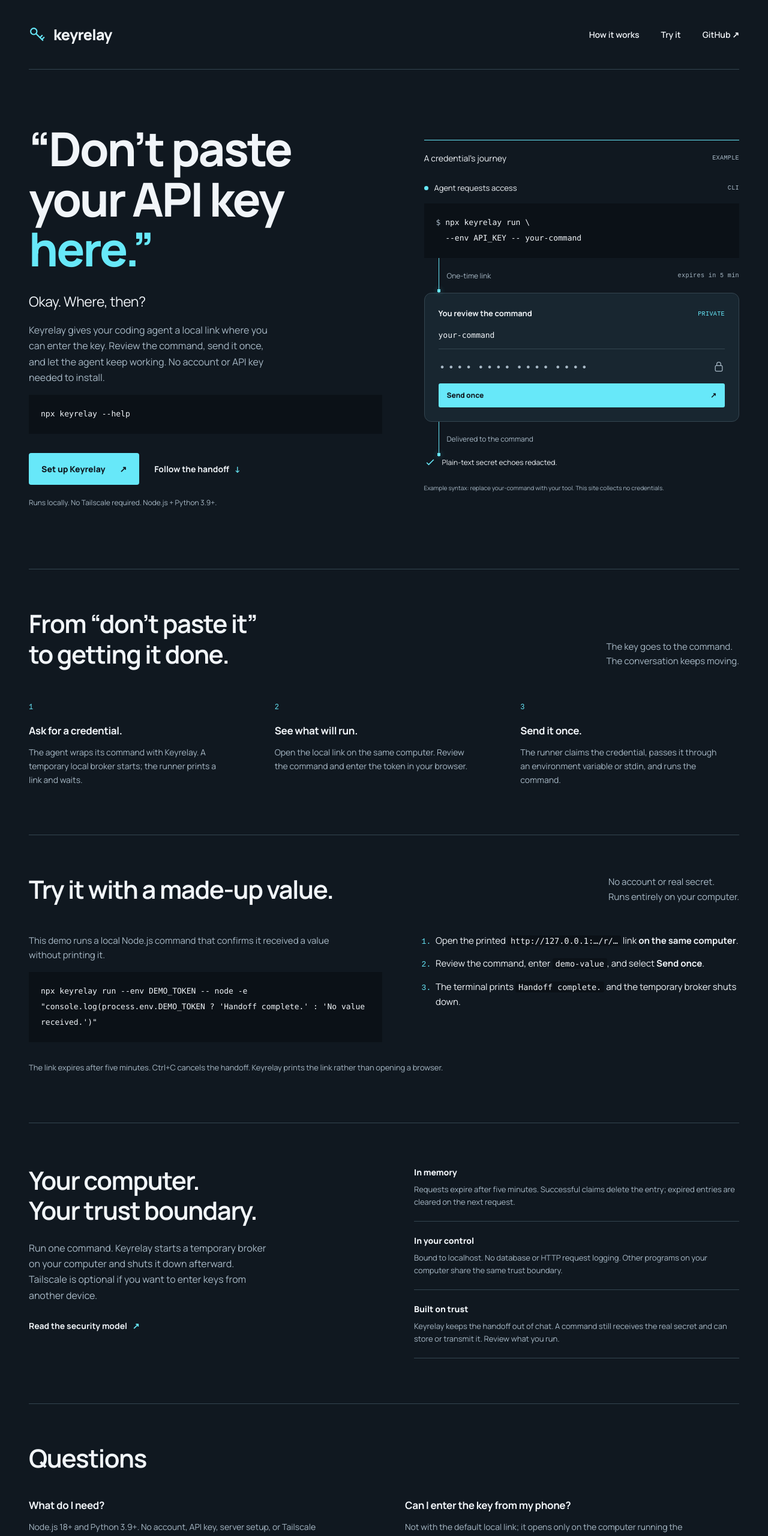
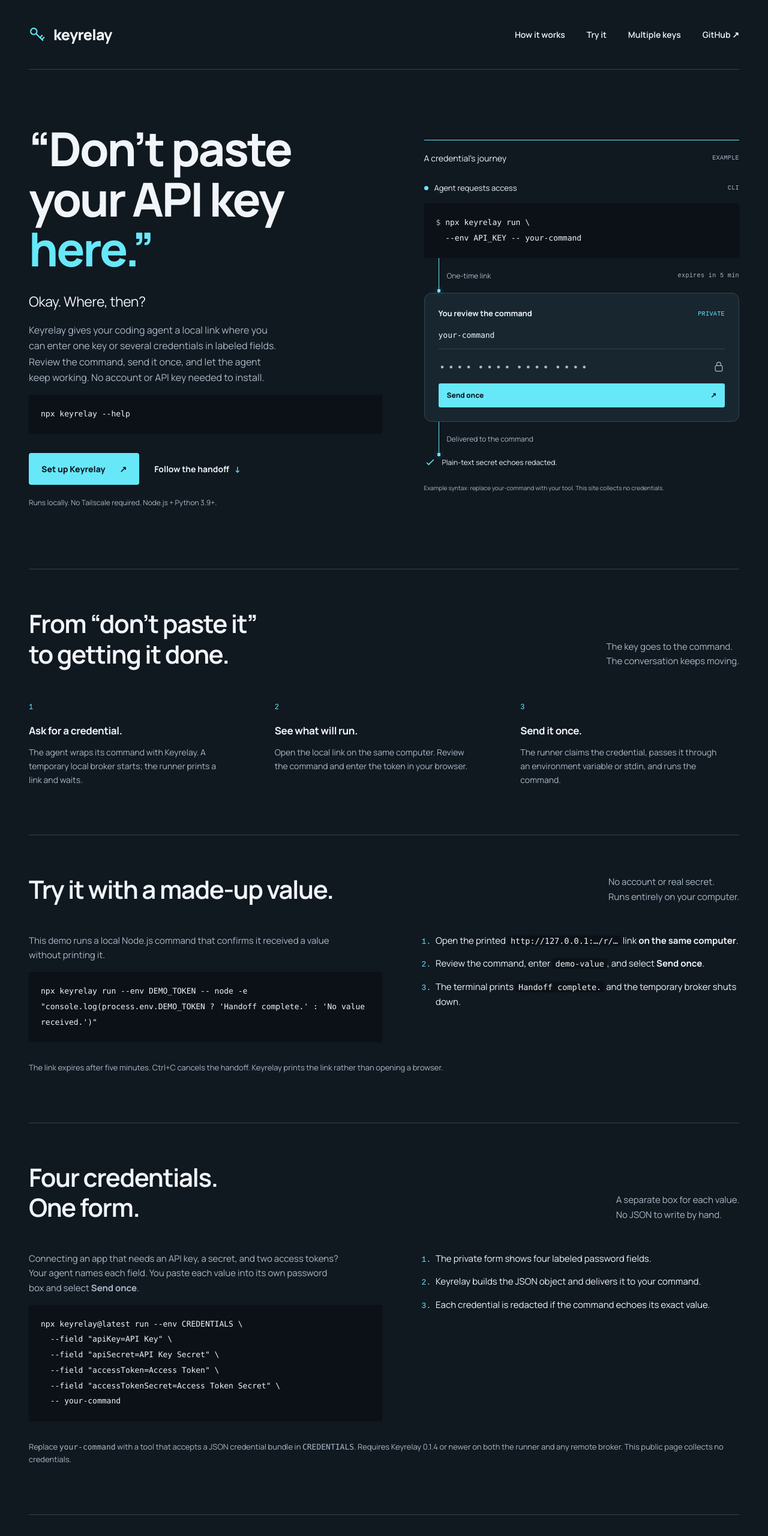
Before and after one commit to colefoster/keyrelay, a website: page site/index.html in a window 1280 px wide. Shown: the top 2560 px of the page at 60% size. Drawn offline with Linux system fonts and the light colour scheme.

Commit message:
Document and announce multi-credential forms for 0.1.4

```diff
--- a/package.json
+++ b/package.json
@@ -1,6 +1,6 @@
 {
   "name": "keyrelay",
-  "version": "0.1.3",
+  "version": "0.1.4",
   "description": "Agent says not to paste your API key into chat? Give it a local credential handoff with Keyrelay.",
   "bin": {
     "keyrelay": "bin/keyrelay.cjs"
--- a/site/index.html
+++ b/site/index.html
@@ -10,10 +10,10 @@
 </head>
 <body>
 <a class="skip" href="#main">Skip to content</a>
-<header class="wrap"><a class="brand" href="/" aria-label="Keyrelay home"><svg width="29" height="29" viewBox="0 0 28 28" fill="none" aria-hidden="true"><circle cx="8" cy="9" r="5" stroke="currentColor" stroke-width="2"/><path d="m12 13 11 11m-5-5 4-4m-1 7 4-4" stroke="currentColor" stroke-width="2"/></svg>keyrelay</a><nav aria-label="Main navigation"><a href="#how">How it works</a><a href="#try">Try it</a><a href="https://github.com/colefoster/keyrelay">GitHub <span aria-hidden="true">↗</span></a></nav></header>
+<header class="wrap"><a class="brand" href="/" aria-label="Keyrelay home"><svg width="29" height="29" viewBox="0 0 28 28" fill="none" aria-hidden="true"><circle cx="8" cy="9" r="5" stroke="currentColor" stroke-width="2"/><path d="m12 13 11 11m-5-5 4-4m-1 7 4-4" stroke="currentColor" stroke-width="2"/></svg>keyrelay</a><nav aria-label="Main navigation"><a href="#how">How it works</a><a href="#try">Try it</a><a href="#multiple">Multiple keys</a><a href="https://github.com/colefoster/keyrelay">GitHub <span aria-hidden="true">↗</span></a></nav></header>
 <main id="main">
 <section class="hero wrap">
-<div class="hero-copy"><h1>“Don’t paste<br>your API key<br><span>here.”</span></h1><p class="intro">Okay. Where, then?</p><p class="description">Keyrelay gives your coding agent a local link where you can enter the key. Review the command, send it once, and let the agent keep working. No account or API key needed to install.</p><pre aria-label="Try the CLI without a credential"><code>npx keyrelay --help</code></pre><div class="actions"><a class="button" href="https://github.com/colefoster/keyrelay#setup">Set up Keyrelay <span aria-hidden="true">↗</span></a><a class="text-link" href="#how">Follow the handoff <span aria-hidden="true">↓</span></a></div><p class="footnote">Runs locally. No Tailscale required. Node.js + Python 3.9+.</p></div>
+<div class="hero-copy"><h1>“Don’t paste<br>your API key<br><span>here.”</span></h1><p class="intro">Okay. Where, then?</p><p class="description">Keyrelay gives your coding agent a local link where you can enter one key or several credentials in labeled fields. Review the command, send it once, and let the agent keep working. No account or API key needed to install.</p><pre aria-label="Try the CLI without a credential"><code>npx keyrelay --help</code></pre><div class="actions"><a class="button" href="https://github.com/colefoster/keyrelay#setup">Set up Keyrelay <span aria-hidden="true">↗</span></a><a class="text-link" href="#how">Follow the handoff <span aria-hidden="true">↓</span></a></div><p class="footnote">Runs locally. No Tailscale required. Node.js + Python 3.9+.</p></div>
 <div class="handoff" role="figure" aria-label="Illustrative credential handoff"><div class="demo-label">A credential’s journey <span>EXAMPLE</span></div><div class="agent-line"><span class="status-dot"></span><span>Agent requests access</span><span class="small">CLI</span></div><pre><code><span class="muted">$</span> npx keyrelay run \
   --env API_KEY -- your-command</code></pre><div class="relay-path"><span class="wire"></span><span>One-time link</span><span class="small">expires in 5 min</span></div><div class="approval"><div class="approval-top"><strong>You review the command</strong><span>PRIVATE</span></div><code>your-command</code><div class="secret-display" role="img" aria-label="Illustrative masked credential">•••• •••• •••• ••••<svg width="20" height="20" viewBox="0 0 24 24" fill="none" aria-hidden="true"><rect x="5" y="10" width="14" height="11" rx="2" stroke="currentColor" stroke-width="1.5"/><path d="M8 10V7a4 4 0 0 1 8 0v3" stroke="currentColor" stroke-width="1.5"/></svg></div><div class="send-example">Send once <span aria-hidden="true">↗</span></div></div><div class="relay-path"><span class="wire"></span><span>Delivered to the command</span></div><div class="finish"><svg width="20" height="20" viewBox="0 0 24 24" fill="none" aria-hidden="true"><path d="m5 12 4 4L19 6" stroke="currentColor" stroke-width="2"/></svg> Plain-text secret echoes redacted.</div><p class="demo-note">Example syntax: replace your-command with your tool. This site collects no credentials.</p></div>
 </section>
@@ -31,12 +31,25 @@
 </div>
 <p class="try-note">The link expires after five minutes. Ctrl+C cancels the handoff. Keyrelay prints the link rather than opening a browser.</p>
 </section>
+<section id="multiple" class="try wrap" aria-labelledby="multiple-title">
+<div class="section-heading"><h2 id="multiple-title">Four credentials.<br>One form.</h2><p>A separate box for each value.<br>No JSON to write by hand.</p></div>
+<div class="try-body"><div><p class="try-lead">Connecting an app that needs an API key, a secret, and two access tokens? Your agent names each field. You paste each value into its own password box and select <strong>Send once</strong>.</p>
+<pre class="demo-command"><code>npx keyrelay@latest run --env CREDENTIALS \
+  --field "apiKey=API Key" \
+  --field "apiSecret=API Key Secret" \
+  --field "accessToken=Access Token" \
+  --field "accessTokenSecret=Access Token Secret" \
+  -- your-command</code></pre></div>
+<ol class="try-steps"><li>The private form shows four labeled password fields.</li><li>Keyrelay builds the JSON object and delivers it to your command.</li><li>Each credential is redacted if the command echoes its exact value.</li></ol></div>
+<p class="try-note">Replace <code>your-command</code> with a tool that accepts a JSON credential bundle in <code>CREDENTIALS</code>. Requires Keyrelay 0.1.4 or newer on both the runner and any remote broker. This public page collects no credentials.</p>
+</section>
 <section class="boundary wrap"><div><h2>Your computer.<br>Your trust boundary.</h2><p>Run one command. Keyrelay starts a temporary broker on your computer and shuts it down afterward. Tailscale is optional if you want to enter keys from another device.</p><a class="text-link" href="https://github.com/colefoster/keyrelay#security-model">Read the security model <span aria-hidden="true">↗</span></a></div><dl><div><dt>In memory</dt><dd>Requests expire after five minutes. Successful claims delete the entry; expired entries are cleared on the next request.</dd></div><div><dt>In your control</dt><dd>Bound to localhost. No database or HTTP request logging. Other programs on your computer share the same trust boundary.</dd></div><div><dt>Built on trust</dt><dd>Keyrelay keeps the handoff out of chat. A command still receives the real secret and can store or transmit it. Review what you run.</dd></div></dl></section>
 <section id="faq" class="faq wrap" aria-labelledby="faq-title">
 <h2 id="faq-title">Questions</h2>
 <div class="faq-list">
 <div><h3>What do I need?</h3><p>Node.js 18+ and Python 3.9+. No account, API key, server setup, or Tailscale is needed to install or try it.</p></div>
 <div><h3>Can I enter the key from my phone?</h3><p>Not with the default local link; it opens only on the computer running the command. For another device, run your own broker behind Tailscale and pass its URL with <code>--url</code>. <a class="text-link" href="https://github.com/colefoster/keyrelay#optional-use-another-device-with-tailscale">Tailscale setup <span aria-hidden="true">↗</span></a></p></div>
+<div><h3>Can I hand over several credentials at once?</h3><p>Yes. Repeat <code>--field NAME=Label</code> for up to 16 required fields in one form. Keyrelay delivers a JSON object through the selected environment variable or standard input. <a class="text-link" href="https://github.com/colefoster/keyrelay#multiple-credentials-in-one-form">Multi-credential setup ↗</a></p></div>
 <div><h3>Does Keyrelay make a command safe to run?</h3><p>No. It is not a sandbox. The command receives the real credential and can store or send it. Review the command, and prefer narrowly scoped, short-lived credentials.</p></div>
 <div><h3>Does this website see my key?</h3><p>No. This site collects no credentials. You enter the key in a form served by Keyrelay on your computer, or by your own Tailscale broker.</p></div>
 </div>
```
Also changed, not shown: PM.md (+9 -1 lines), PRODUCT.md (+1 -1 lines), docs/site-deployment.md (+8 -0 lines), README.md.
